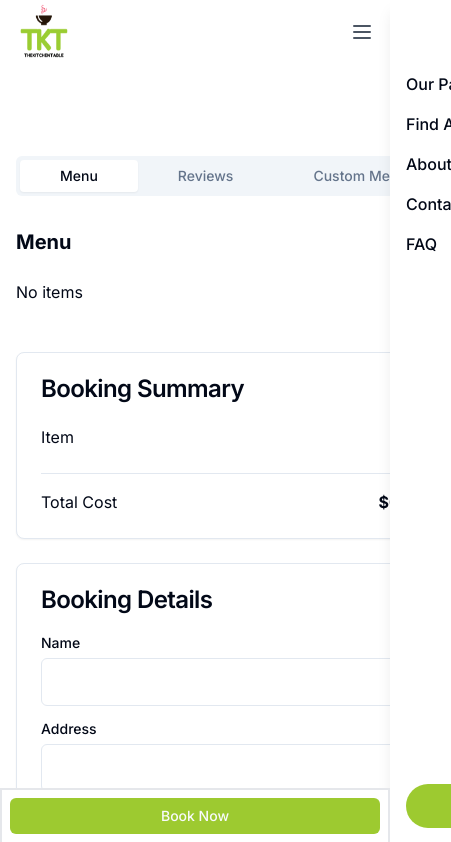
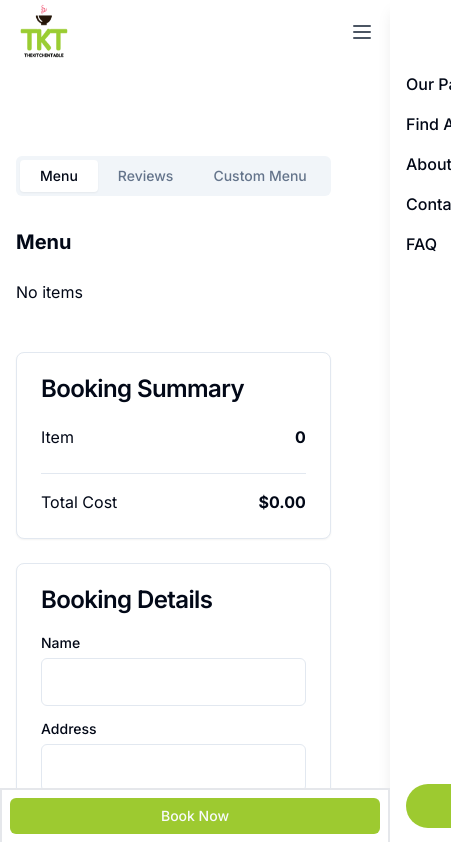
Before and after one commit to zariyatyasin/TKT-eats, a Next.js app: page /findchef/1 in a window 390 px wide. Shown: the top 842 px of the page, 451 px wide, since content can reach past the window. Built offline with nearby package versions, Linux system fonts and the light colour scheme.

Commit message:
responsible

```diff
--- a/app/findchef/[id]/page.tsx
+++ b/app/findchef/[id]/page.tsx
@@ -275,13 +275,13 @@ export default function Page({ searchParams }: { searchParams: any }) {
               <ChefProfile chef={chefData} />
             )}
           </div>
-          <div className="grid gap-4">
+          <div className=" ">
             <Tabs
               defaultValue="menu"
-              className=" mt-5 "
+              className=" mt-5 w-full "
               onValueChange={(value) => setActiveTab(value)} // Update activeTab on tab change
             >
-              <TabsList>
+              <TabsList className="w-full flex justify-start overflow-x-auto">
                 <TabsTrigger value="menu">Menu</TabsTrigger>
                 <TabsTrigger value="reviews">Reviews</TabsTrigger>
                 <TabsTrigger value="custom">Custom Menu</TabsTrigger>
--- a/app/findchef/_utils/custom-menu-submission.tsx
+++ b/app/findchef/_utils/custom-menu-submission.tsx
@@ -105,7 +105,7 @@ export default function CustomMenuPage({
   };
 
   return (
-    <div className="max-w-4xl mx-auto p-6">
+    <div className="max-w-4xl mx-auto ">
       <h1 className="text-3xl font-bold mb-6">Custom Menu Request</h1>
 
       <MenuTypeSelection
--- a/components/custom-menu-item/MenuTypeSelection.tsx
+++ b/components/custom-menu-item/MenuTypeSelection.tsx
@@ -17,38 +17,44 @@ export function MenuTypeSelection({
 }: MenuTypeSelectionProps) {
   return (
     <RadioGroup
-      className="grid grid-cols-1 sm:grid-cols-3 gap-4 mb-6"
+      className="grid grid-cols-2 sm:grid-cols-3 gap-4 mb-6"
       value={selectedType}
       onValueChange={(value: MenuType) => setSelectedType(value)}
     >
       <Label className="cursor-pointer" htmlFor="dietary">
         <Card className="flex flex-col h-full">
-          <CardContent className="flex flex-col items-center justify-center p-6 flex-grow">
-            <LeafIcon className="h-12 w-12 mb-2 text-green-500" />
+          <CardContent className="flex flex-col items-center justify-center flex-grow">
+            <LeafIcon className=" h-6 w-6 md:h-12 md:w-12 mb-2 text-green-500" />
             <RadioGroupItem value="dietary" id="dietary" className="sr-only" />
-            <span className="font-medium">Special Dietary Requests</span>
+            <span className="font-medium text-xs md:text-base">
+              Special Dietary Requests
+            </span>
           </CardContent>
         </Card>
       </Label>
       <Label className="cursor-pointer" htmlFor="mealprep">
         <Card className="flex flex-col h-full">
-          <CardContent className="flex flex-col items-center justify-center p-6 flex-grow">
-            <ChefHatIcon className="h-12 w-12 mb-2 text-blue-500" />
+          <CardContent className="flex flex-col items-center justify-center   flex-grow">
+            <ChefHatIcon className="h-6 w-6 md:h-12 md:w-12 mb-2 text-blue-500" />
             <RadioGroupItem
               value="mealprep"
               id="mealprep"
               className="sr-only"
             />
-            <span className="font-medium">Weekly Meal Prep</span>
+            <span className="font-medium text-xs md:text-base">
+              Weekly Meal Prep
+            </span>
           </CardContent>
         </Card>
       </Label>
       <Label className="cursor-pointer" htmlFor="custom">
         <Card className="flex flex-col h-full">
           <CardContent className="flex flex-col items-center justify-center p-6 flex-grow">
-            <ScrollIcon className="h-12 w-12 mb-2 text-purple-500" />
+            <ScrollIcon className="h-6 w-6 md:h-12 md:w-12 mb-2 text-purple-500" />
             <RadioGroupItem value="custom" id="custom" className="sr-only" />
-            <span className="font-medium">Custom Menu Creation</span>
+            <span className="font-medium text-xs md:text-base">
+              Custom Menu Creation
+            </span>
           </CardContent>
         </Card>
       </Label>
--- a/components/ui/tabs.tsx
+++ b/components/ui/tabs.tsx
@@ -29,7 +29,7 @@ const TabsTrigger = React.forwardRef<
   <TabsPrimitive.Trigger
     ref={ref}
     className={cn(
-      "inline-flex bg-none  items-center justify-center whitespace-nowrap rounded-sm px-10 py-1.5 text-sm font-medium ring-offset-background transition-all focus-visible:outline-none focus-visible:ring-2 focus-visible:ring-ring focus-visible:ring-offset-2 disabled:pointer-events-none disabled:opacity-50 data-[state=active]:bg-background data-[state=active]:text-foreground data-[state=active]:shadow-sm",
+      "inline-flex bg-none  items-center justify-center whitespace-nowrap rounded-sm px-5 md:px-10 py-1.5 text-sm font-medium ring-offset-background transition-all focus-visible:outline-none focus-visible:ring-2 focus-visible:ring-ring focus-visible:ring-offset-2 disabled:pointer-events-none disabled:opacity-50 data-[state=active]:bg-background data-[state=active]:text-foreground data-[state=active]:shadow-sm",
       className
     )}
     {...props}
```
